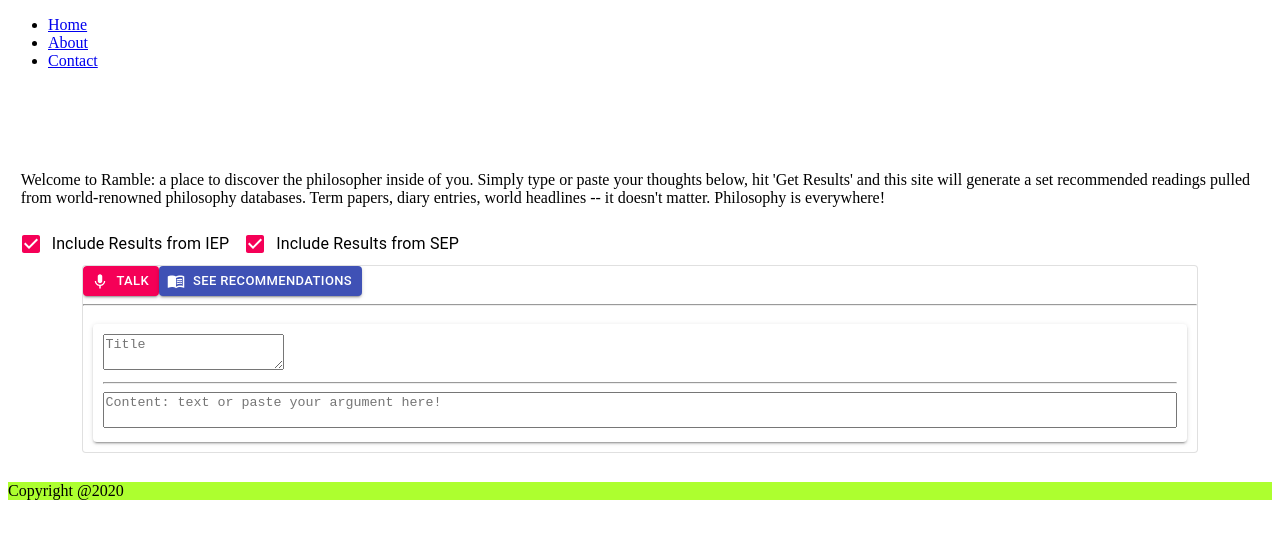
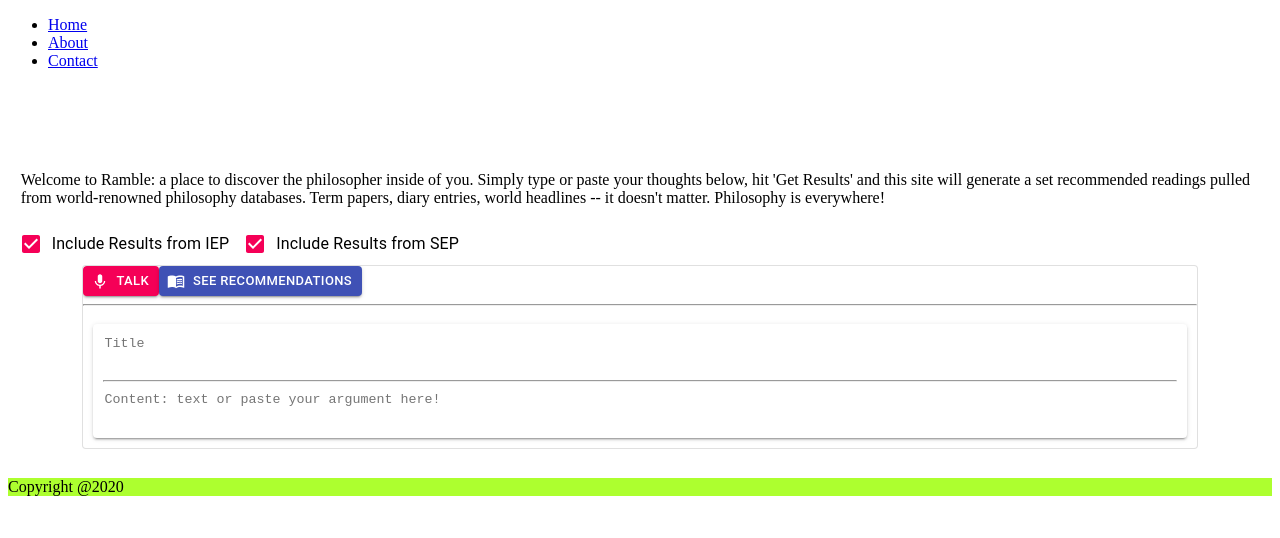
Before and after one commit to ChrxsCrxss/ramble, a React (Create React App) app in the folder frontend/: page / in a window 1280 px wide. Shown: the top 538 px of the page. Built offline with nearby package versions, Linux system fonts and the light colour scheme.

Commit message:
style draftspace

```diff
--- a/frontend/src/containers/DraftDeck/DraftDeck.module.css
+++ b/frontend/src/containers/DraftDeck/DraftDeck.module.css
@@ -5,7 +5,7 @@
 }
 
 .RecommendationDeck {
-    height: 400px;
+    height: auto;
     overflow-x: visible;
     overflow-y: scroll;
     padding: 10px;
--- a/frontend/src/containers/DraftDeck/DraftSpace/Draftspace.js
+++ b/frontend/src/containers/DraftDeck/DraftSpace/Draftspace.js
@@ -15,6 +15,7 @@ class DraftSpace extends Component {
 
           <form>
             <textarea
+            class={classes.Title}
               placeholder="Title"
               name='title'
               value={this.props.userTextInput.title}
@@ -26,7 +27,7 @@ class DraftSpace extends Component {
 
           <form>
             <textarea
-              className={classes.DraftContent}
+              className={classes.Body}
               onChange={(event) => this.props.onUserInputUpdate({name: event.target.name, value: event.target.value})}
               placeholder="Content: text or paste your argument here!"
               value={this.props.userTextInput.content}
--- a/frontend/src/containers/DraftDeck/DraftSpace/Draftspace.module.css
+++ b/frontend/src/containers/DraftDeck/DraftSpace/Draftspace.module.css
@@ -9,11 +9,16 @@
     overflow: scroll;
   }
 
+  .Title {
+    outline: none;
+    border: none;
+    resize: none;
+  }
 
-  .DraftContent {
+  .Body {
     width: -webkit-fill-available;
     height: -webkit-fill-available;
     outline: none;
-    /* border: none;  */
+    border: none;
     resize: none;
 }
--- a/frontend/src/containers/RecommendationDeck/RecommendationDeck.js
+++ b/frontend/src/containers/RecommendationDeck/RecommendationDeck.js
@@ -40,9 +40,12 @@ class RecommendationDeck extends Component {
         // This will, at the very least, turn off the spinner
         this.setState({ loadingRecommendations: false });
 
-        console.log(response.data);
+        if (response) {
 
-        this.setState({ recommendations: response.data });
+            console.log(response.data);
+
+            this.setState({ recommendations: response.data });
+        }
 
     };
 
@@ -94,7 +97,7 @@ class RecommendationDeck extends Component {
                         }
                         <div className={classes.RecommendationDeck}>
                             {
-                                this.state.recommendations.map( (recommendation, idx) => {
+                                this.state.recommendations.map((recommendation, idx) => {
 
                                     return (
                                         <RecommendationCard
@@ -122,10 +125,10 @@ class RecommendationDeck extends Component {
 
 const mapStateToProps = state => {
     return {
-      userTextInput : state.userTextInput,
-      scrapeList : state.scrapeList
+        userTextInput: state.userTextInput,
+        scrapeList: state.scrapeList
     }
-  };
+};
 
 
 export default connect(mapStateToProps)(withErrorHandler(RecommendationDeck, instance));
```
